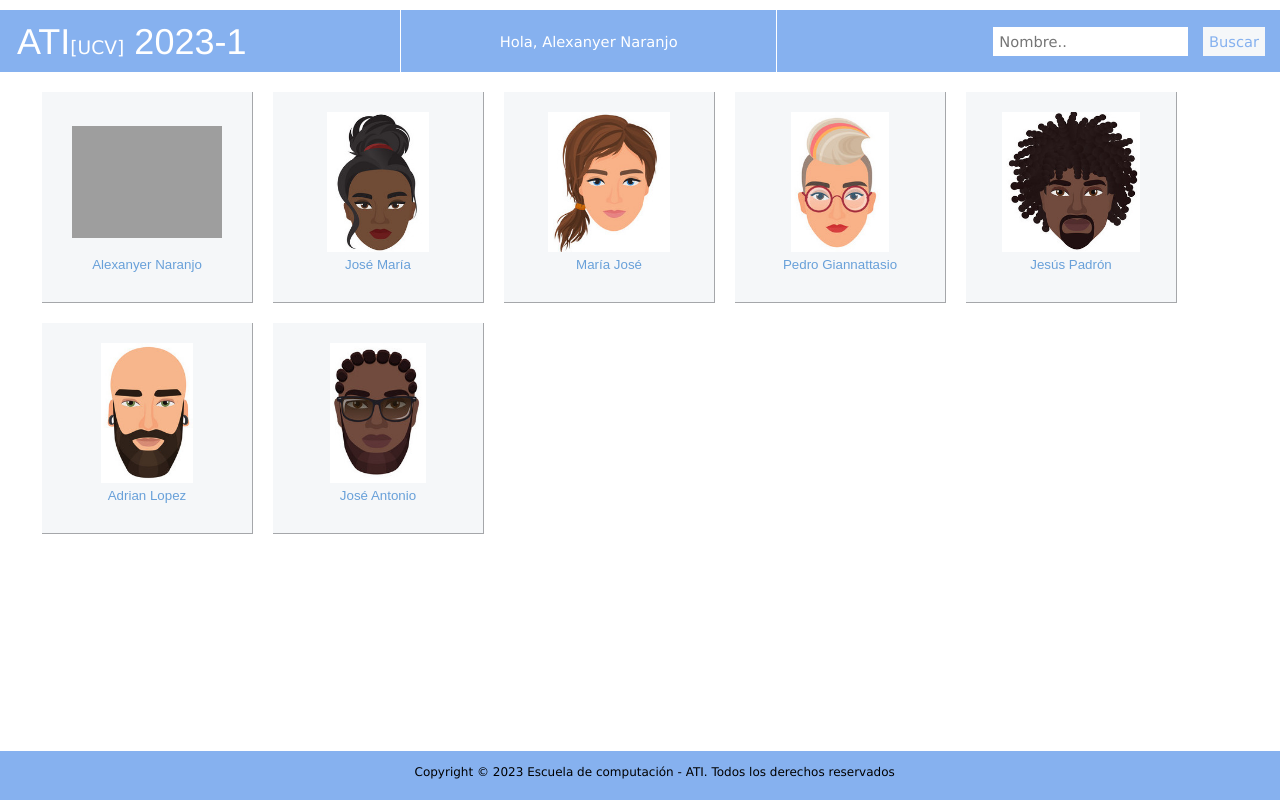
After one commit to ATI1-UCV/ati_2023_1, a PHP site: page /26822873/Mamu.html in a window 1280 px wide. The commit adds this page. Run offline with PHP 8.4, Linux system fonts and the light colour scheme; grey boxes are pictures that could not be loaded.

Commit message:
archivos reto 6 con css animado

```diff
--- /dev/null
+++ b/26822873/Mamu.html
@@ -0,0 +1,62 @@
+<!DOCTYPE HTML>
+<html>
+	<head>
+	   <meta http-equiv="Content-Type" content="text/html; charset=UTF-8"/>
+		<meta charset="UTF-8">
+		<link rel="icon" href="http://www.ciens.ucv.ve/portalasig2/favicon.ico" type="image/x-icon">
+		<link rel="stylesheet" href="css/style.css"  type="text/css">
+		<link rel="stylesheet" href="css/index.css"  type="text/css">
+		<title>ATI[UCV] 2023-1</title>
+	</head>
+	<body>
+	    <header>
+			<nav>
+				<ul>
+					<li class="logo">ATI<small>[UCV]</small> 2023-1</li>
+					<li class="saludo">Hola, Alexanyer Naranjo</li>
+					<li class="busqueda">
+						<form>
+							<input type="text" placeholder="Nombre..">
+							<input type="button" value="Buscar">
+						</form>
+					</li>
+				</ul>
+			</nav>
+	    </header>
+	    <section>
+			<ul>
+				<li>
+					<img src="./26498600/26498600.jpg" alt="Alexanyer Naranjo" height="100" width="100">
+					<a href="#">Alexanyer Naranjo</a>
+				</li>
+				<li>
+					<img src="./dummy1/dummy.jpg" height="100">
+					<a href="#">José María</a>
+				</li>
+				<li>
+					<img src="./dummy2/dummy.jpg"  height="100">
+					<a href="#">María José</a>
+				</li>
+				<li>
+					<img src="./dummy3/dummy.jpg" height="100">
+					<a href="#">Pedro Giannattasio</a>
+				</li>
+				<li>
+					<img src="./dummy4/dummy.jpg" height="100">
+					<a href="#">Jesús Padrón</a>
+				</li>
+				<li>
+					<img src="./dummy5/dummy.jpg" height="100">
+					<a href="#">Adrian Lopez</a>
+				</li>
+				<li>
+					<img src="./dummy6/dummy.jpg" height="100">
+					<a href="#">José Antonio</a>
+				</li>
+			</ul>
+	    </section>
+	    <footer>
+	        Copyright © 2023 Escuela de computación - ATI. Todos los derechos reservados
+	    </footer>
+	</body>
+</html>
--- a/css/index.css
+++ b/css/index.css
@@ -13,7 +13,7 @@ section ul li {
 }
 
 section ul li img {
-	width:140px;
+	width:150px;
    height:140px;
 	object-fit: contain;
 }
--- a/css/style.css
+++ b/css/style.css
@@ -66,6 +66,7 @@ nav ul li a, nav ul li a:link, nav ul li a:visited {
 	 color: #86b1ef;
 }
 
+
 .busqueda input[type=text] {
   padding: 6px;
   border: none;
```
Also changed, not shown: estructura.html (deleted, +0 -30 lines), index.html (+19 -14 lines).
